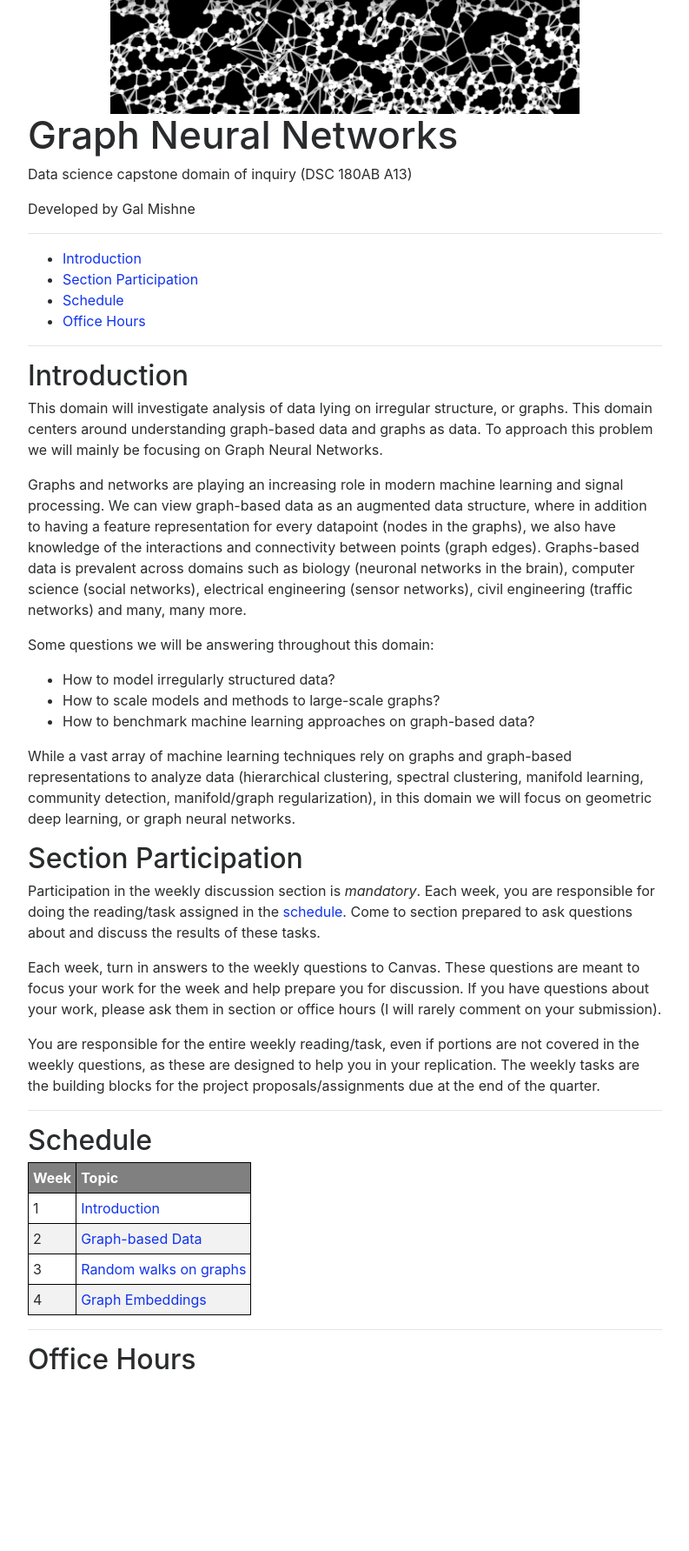
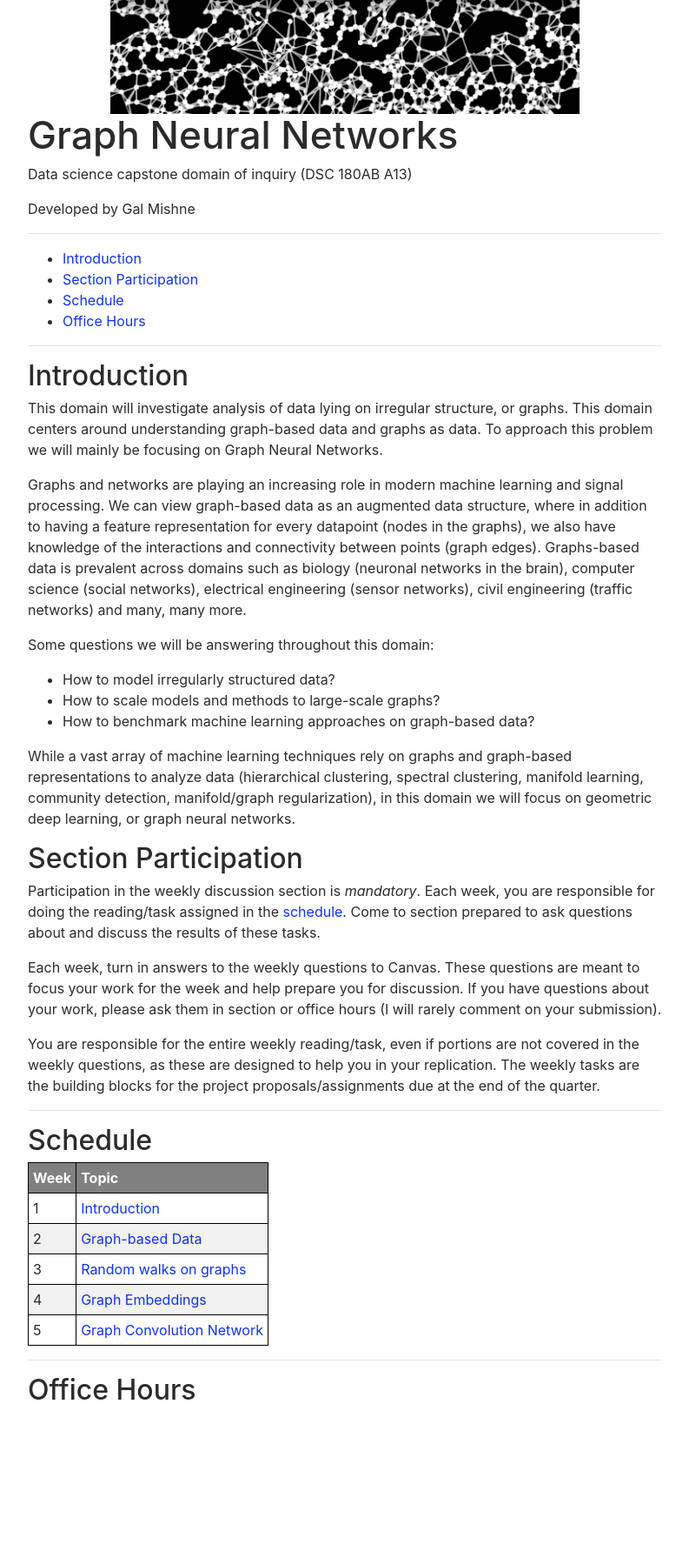
Before and after one commit to gmishne/capstone-graph-2022, a Jekyll site: the page built from index.md, in a window 1280 px wide. Shown: the whole page at 87% size, without its empty margins (243-1036 px from the left). Built offline with Jekyll 4.4.1, drawn with Linux system fonts in a browser that asks for light colours; nearby versions of some CDN libraries; before the commit the page ends 1748 px from its top, so only the background shows below that.

Commit message:
Update index.md

```diff
--- a/index.md
+++ b/index.md
@@ -56,6 +56,7 @@ end of the quarter.
 |2|[Graph-based Data]({{ "/weeks/02-Data" | absolute_url }})|
 |3|[Random walks on graphs]({{ "/weeks/03-Random-walks" | absolute_url }})|
 |4|[Graph Embeddings]({{ "/weeks/04-Graph-Methods-II" | absolute_url }})|
+|5|[Graph Convolution Network]({{ "/weeks/05-GCN" | absolute_url }})|
 
 
 ---
```
